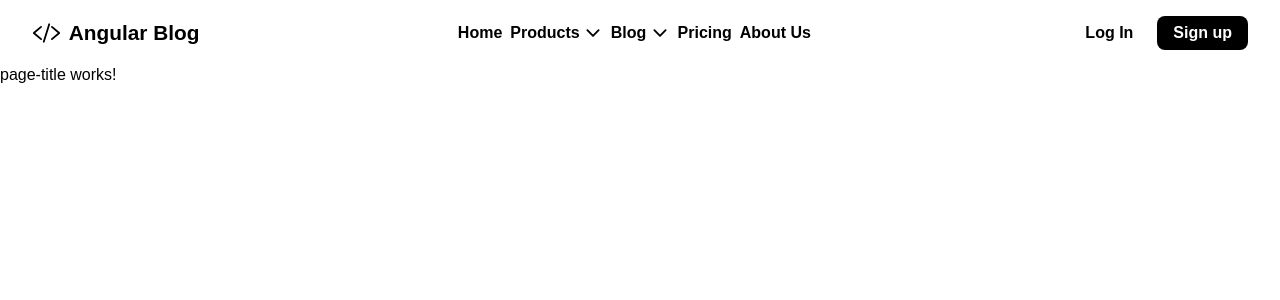
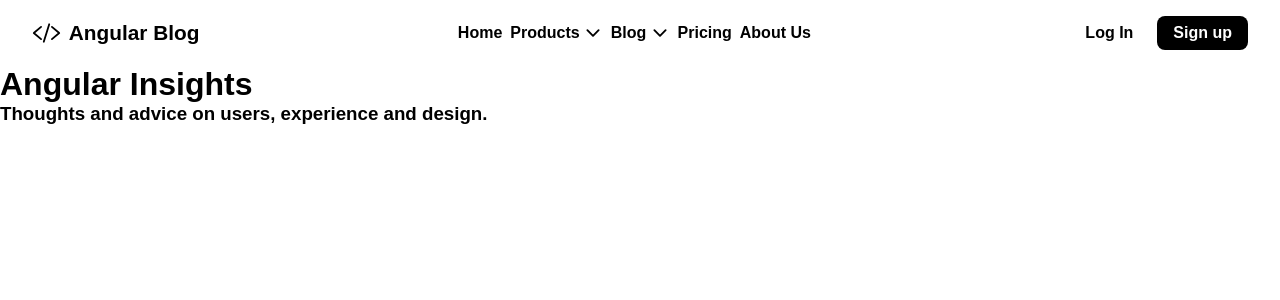
Before and after one commit to ygg-m/angular-blog, an Angular app: page / in a window 1280 px wide. Shown: the top 300 px of the page. Built offline with nearby package versions, Linux system fonts and the light colour scheme.

Commit message:
feat: base html

```diff
--- a/src/app/Components/page-title/page-title.component.html
+++ b/src/app/Components/page-title/page-title.component.html
@@ -1 +1,4 @@
-<p>page-title works!</p>
+<div class="title-container">
+  <h1>Angular Insights</h1>
+  <h3>Thoughts and advice on users, experience and design.</h3>
+</div>
```
